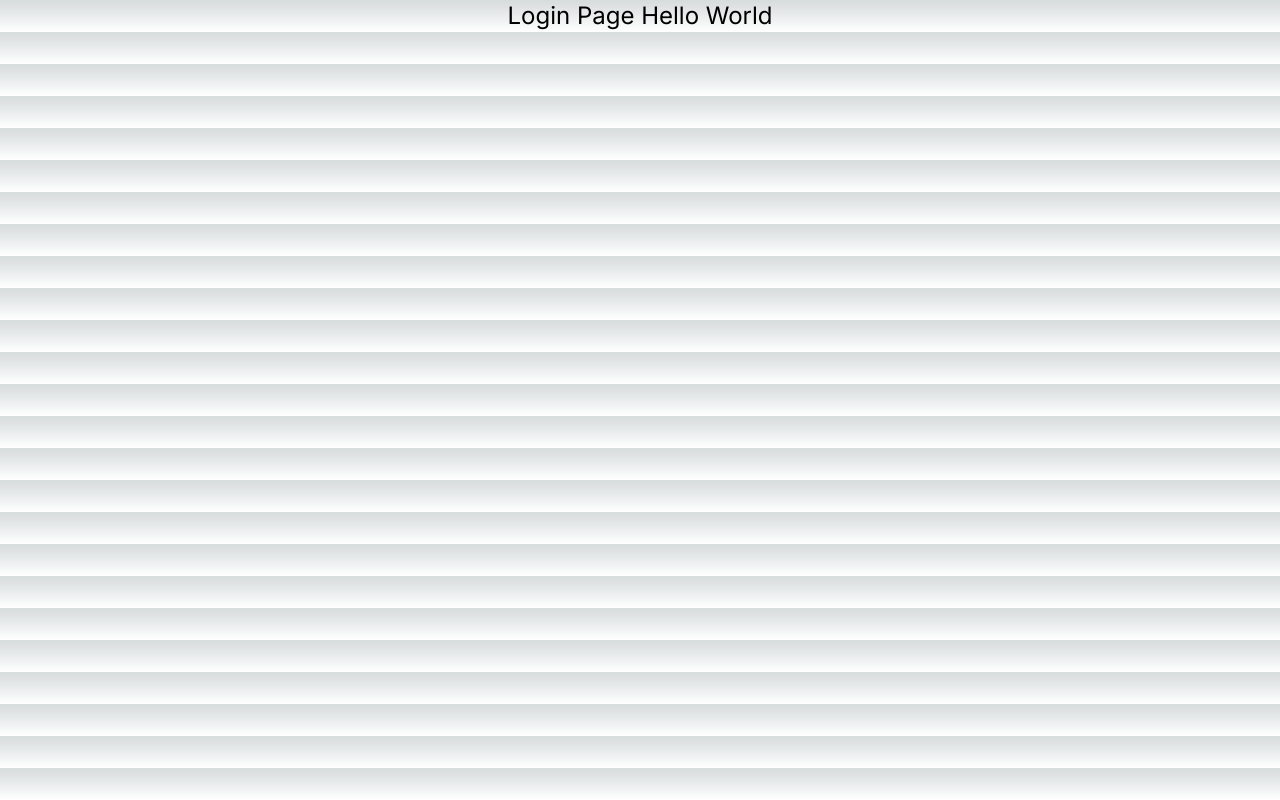
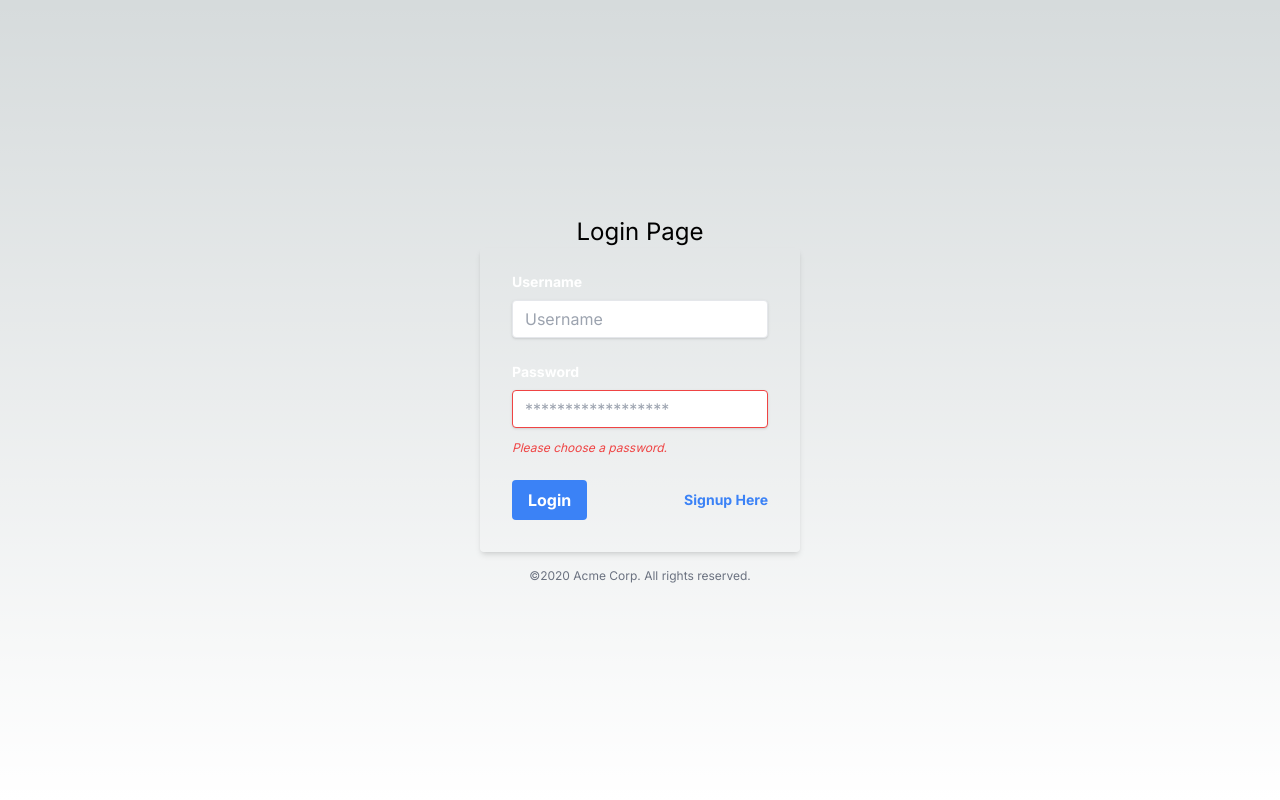
Before and after one commit to prajwal-tomar/next-auth, a Next.js app: page /login in a window 1280 px wide. Built offline with nearby package versions, Linux system fonts and the light colour scheme.

Commit message:
Fixed the issue of user not saving in the db. Some syntax issue it was

```diff
--- a/package.json
+++ b/package.json
@@ -18,6 +18,7 @@
     "eslint": "8.46.0",
     "eslint-config-next": "13.4.13",
     "jsonwebtoken": "^9.0.1",
+    "mongodb": "^5.7.0",
     "mongoose": "^7.4.2",
     "next": "13.4.13",
     "postcss": "8.4.27",
@@ -26,5 +27,8 @@
     "react-hot-toast": "^2.4.1",
     "tailwindcss": "3.3.3",
     "typescript": "5.1.6"
+  },
+  "devDependencies": {
+    "@types/bcryptjs": "^2.4.2"
   }
 }
--- a/src/app/api/users/signup/route.ts
+++ b/src/app/api/users/signup/route.ts
@@ -7,15 +7,14 @@
 
 export async function POST(request: NextRequest) {
   try {
-    // Requesting the user from the front end
-    const reqbody = await request.json();
-    const { userName, email, password } = reqbody;
+    const reqBody = await request.json();
+    const { username, email, password } = reqBody;
 
-    console.log(reqbody);
+    console.log(reqBody);
 
-    // Checking the user by looking for him in the database
+    //check if user already exists
     const user = await User.findOne({ email });
-    console.log(user);
+
     if (user) {
       return NextResponse.json(
         { error: "User already exists" },
@@ -23,13 +22,12 @@
       );
     }
 
-    // Hashing the password of the user
+    //hash password
     const salt = await bcryptjs.genSalt(10);
     const hashedPassword = await bcryptjs.hash(password, salt);
 
-    // Creating a new user
     const newUser = new User({
-      userName,
+      username,
       email,
       password: hashedPassword,
     });
@@ -38,7 +36,7 @@
     console.log(savedUser);
 
     return NextResponse.json({
-      message: "User created successfully!",
+      message: "User created successfully",
       success: true,
       savedUser,
     });
--- a/src/app/login/page.tsx
+++ b/src/app/login/page.tsx
@@ -1,11 +1,86 @@
-import React from 'react'
+"use client";
+
+import React, { useState } from "react";
 
 const page = () => {
+  const [user, setUser] = useState({
+    email: "",
+    password: "",
+    username: "",
+  });
   return (
-    <div>
-      <h1 className='text-center text-2xl'>Login Page Hello World</h1>
+    <div className="flex flex-col items-center justify-center min-h-screen py-2">
+      <div className="w-full max-w-xs">
+        <h1 className="text-center text-2xl">
+          {/* {loading ? "Processing..." : "Login Page"} */}
+          Login Page
+        </h1>
+        <form className="shadow-md rounded px-8 pt-6 pb-8 mb-4">
+          <div className="mb-4">
+            <label
+              className="block text-white text-sm font-bold mb-2"
+              htmlFor="username"
+            >
+              Username
+            </label>
+            <div className="mb-6">
+              <input
+                className="shadow appearance-none border rounded w-full py-2 px-3 text-black leading-tight focus:outline-none focus:shadow-outline"
+                id="username"
+                type="text"
+                value={user.username}
+                onChange={(event) => {
+                  console.log(event.target.value);
+                  setUser({ ...user, username: event.target.value });
+                }}
+                placeholder="Username"
+              />
+            </div>
+          </div>
+          <div className="mb-6">
+            <label
+              className="block text-white text-sm font-bold mb-2"
+              htmlFor="password"
+            >
+              Password
+            </label>
+            <input
+              className="shadow appearance-none border border-red-500 rounded w-full py-2 px-3 text-black mb-3 leading-tight focus:outline-none focus:shadow-outline"
+              id="password"
+              type="password"
+              value={user.password}
+              onChange={(event) => {
+                console.log(event.target.value);
+                setUser({ ...user, password: event.target.value });
+              }}
+              placeholder="******************"
+            />
+            <p className="text-red-500 text-xs italic">
+              Please choose a password.
+            </p>
+          </div>
+          <div className="flex items-center justify-between">
+            <button
+              className="bg-blue-500 hover:bg-blue-700 text-white font-bold py-2 px-4 rounded focus:outline-none focus:shadow-outline"
+              type="button"
+              // onClick={onSignUp}
+            >
+              Login
+            </button>
+            <a
+              className="inline-block align-baseline font-bold text-sm text-blue-500 hover:text-blue-800"
+              href="/login"
+            >
+              Signup Here
+            </a>
+          </div>
+        </form>
+        <p className="text-center text-gray-500 text-xs">
+          &copy;2020 Acme Corp. All rights reserved.
+        </p>
+      </div>
     </div>
-  )
-}
+  );
+};
 
-export default page
+export default page;
--- a/src/dbConfig/dbConfig.ts
+++ b/src/dbConfig/dbConfig.ts
@@ -14,7 +14,6 @@
         "MongoDB connection error. Please make sure MongoDB is running." + error
       );
     });
-
   } catch (error) {
     console.log("Something went wrong!");
     console.log(error);
--- a/src/models/userModel.js
+++ b/src/models/userModel.js
@@ -1,20 +1,34 @@
 import mongoose from "mongoose";
 
-const userSchema = mongoose.Schema({
-  userName: {
+const userSchema = new mongoose.Schema({
+  username: {
     type: String,
-    required: [true, "Please provide your username"],
+    required: [true, "Please provide a username"],
+    unique: true,
   },
   email: {
     type: String,
-    required: [true, "Please provide your email"],
+    required: [true, "Please provide a email"],
+    unique: true,
   },
   password: {
     type: String,
-    required: [true, "Please provide your password"],
+    required: [true, "Please provide a password"],
   },
+  isVerfied: {
+    type: Boolean,
+    default: false,
+  },
+  isAdmin: {
+    type: Boolean,
+    default: false,
+  },
+  forgotPasswordToken: String,
+  forgotPasswordTokenExpiry: Date,
+  verifyToken: String,
+  verifyTokenExpiry: Date,
 });
 
-const User = mongoose.model.users || mongoose.model("users", userSchema);
+const User = mongoose.models.users || mongoose.model("users", userSchema);
 
 export default User;
```
Also changed, not shown: 1 other file (tests, documents, lock files or other folders).
